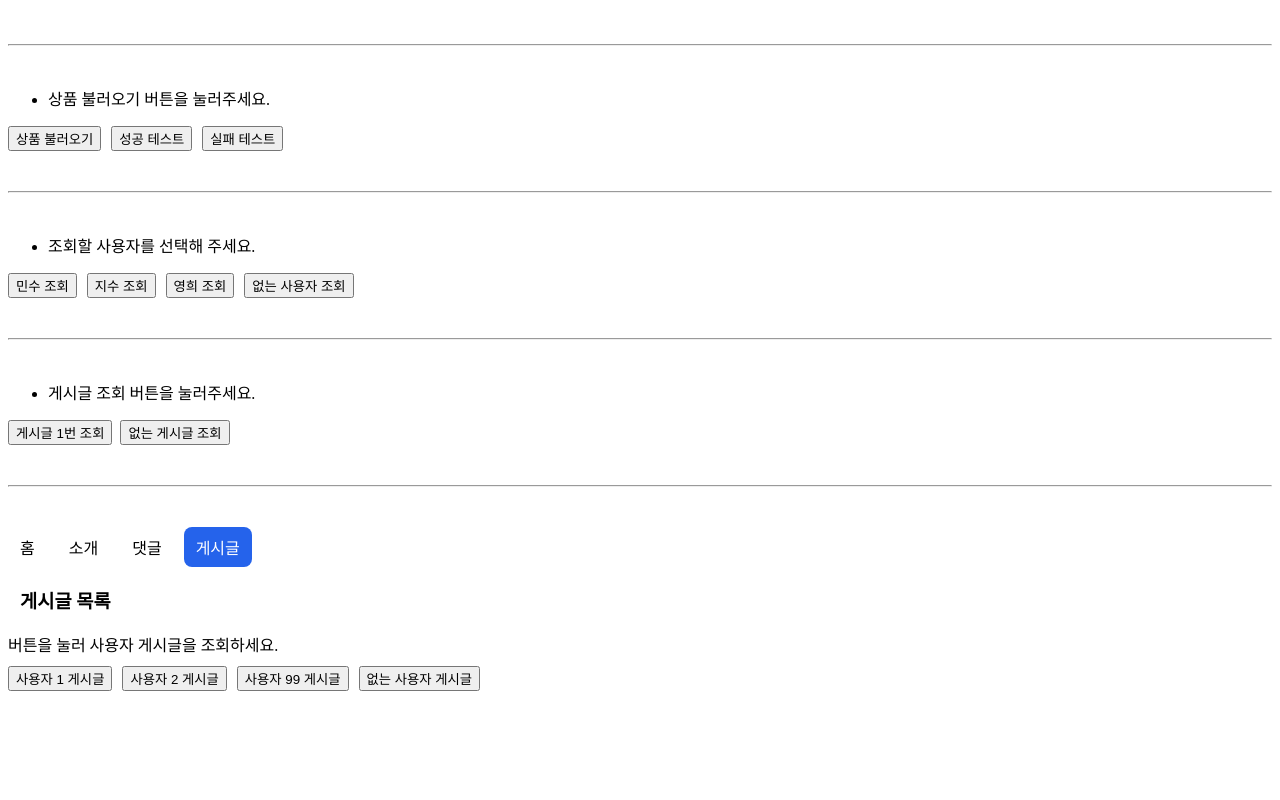
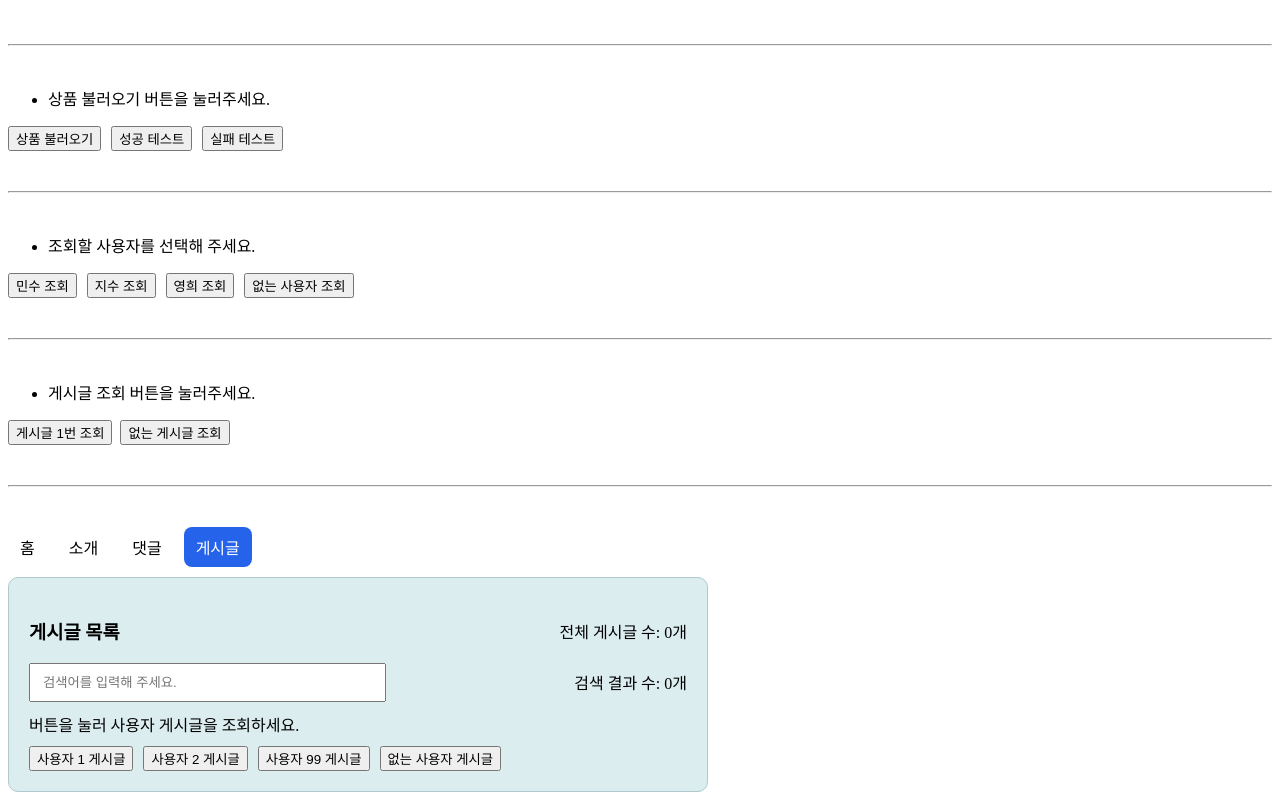
Before and after one commit to wlsdksql12/react-typescript-study, a React (Vite) app: page /posts in a window 1280 px wide. Shown: the part 1799-2599 px from the top of the page. Before the commit the page ends 2498 px from the top, so only its background shows below. Built offline with nearby package versions, Linux system fonts and the light colour scheme.

Commit message:
2026-10-29 오후 수업 및 과제

```diff
--- a/src/App.tsx
+++ b/src/App.tsx
@@ -121,6 +121,7 @@ function App() {
   const [autoApply, setAutoApply] = useState(true);
   const [memoList, setMemoList] = useState<MemoRecord[]>([]);
   const [postList, setPostList] = useState<PostList[] | null>(null);
+  const [postListSearch, setPostListSearch] = useState("");
 
   const nextMemoIdRef = useRef(1);
   const onChange = (event: React.ChangeEvent<HTMLInputElement>) => {
@@ -232,6 +233,10 @@ function App() {
     );
   };
 
+  const filteredPostList = postList?.filter((prev) =>
+    prev.title.toLowerCase().includes(postListSearch.toLowerCase().trim()),
+  );
+
   return (
     <>
       <ProfilePractice
@@ -330,7 +335,13 @@ function App() {
           <Route
             path="/posts"
             element={
-              <PostListPractice postList={postList} setPostList={setPostList} />
+              <PostListPractice
+                postList={postList}
+                setPostList={setPostList}
+                postListSearch={postListSearch}
+                setPostListSearch={setPostListSearch}
+                filteredPostList={filteredPostList}
+              />
             }
           />
           <Route path="/posts/:postId" element={<PostPage />} />
--- a/src/component/PostListPractice.tsx
+++ b/src/component/PostListPractice.tsx
@@ -1,10 +1,13 @@
-import { useState } from "react";
+import { useRef, useState } from "react";
 import { Link } from "react-router";
 import type { PostList } from "./PostType";
 
 interface PostListPracticeProps {
   postList: PostList[] | null;
   setPostList: React.Dispatch<React.SetStateAction<PostList[] | null>>;
+  postListSearch: string;
+  setPostListSearch: React.Dispatch<React.SetStateAction<string>>;
+  filteredPostList: PostList[] | undefined;
 }
 
 function isPostList(data: unknown): data is PostList[] {
@@ -29,14 +32,20 @@ function PostListItem(data: unknown): data is PostList {
 export default function PostListPractice({
   postList,
   setPostList,
+  postListSearch,
+  setPostListSearch,
+  filteredPostList,
 }: PostListPracticeProps) {
   const [loading, setLoading] = useState(false);
   const [errorMessage, setErrorMessage] = useState("");
+  const inputRef = useRef<HTMLInputElement>(null);
 
   async function getPostList(id: number) {
     setPostList(null);
     setErrorMessage("");
+    setPostListSearch("");
     setLoading(true);
+    inputRef.current?.focus();
 
     try {
       const url =
@@ -67,8 +76,24 @@ export default function PostListPractice({
   }
 
   return (
-    <>
-      <h3 className="post-title">게시글 목록</h3>
+    <div className="post-container">
+      <div className="post-title-header">
+        <h3 className="post-title">게시글 목록</h3>
+        <span>전체 게시글 수: {postList === null ? 0 : postList.length}개</span>
+      </div>
+      <div className="post-input-header">
+        <input
+          value={postListSearch}
+          onChange={(e) => setPostListSearch(e.target.value)}
+          placeholder="검색어를 입력해 주세요."
+          className="post-input"
+          ref={inputRef}
+        />
+        <span>
+          검색 결과 수:{" "}
+          {filteredPostList === undefined ? 0 : filteredPostList.length}개
+        </span>
+      </div>
       <ul className="post-ul">
         {loading ? (
           <li>불러오는 중입니다.</li>
@@ -78,8 +103,10 @@ export default function PostListPractice({
           <li>버튼을 눌러 사용자 게시글을 조회하세요.</li>
         ) : postList.length === 0 ? (
           <li>등록된 게시글이 없습니다.</li>
+        ) : filteredPostList?.length === 0 ? (
+          <li>검색 결과가 없습니다.</li>
         ) : (
-          postList.map((item) => (
+          filteredPostList?.map((item) => (
             <li key={item.id} className="post-li">
               <Link className="post-link" to={`/posts/${item.id}`}>
                 {item.title}
@@ -110,6 +137,6 @@ export default function PostListPractice({
           없는 사용자 게시글
         </button>
       </div>
-    </>
+    </div>
   );
 }
--- a/src/style/style.css
+++ b/src/style/style.css
@@ -616,6 +616,28 @@
   outline-offset: 2px;
 }
 
+.post-container {
+  width: 100%;
+  max-width: 700px;
+  box-sizing: border-box;
+  border: 1px solid rgb(175, 201, 207);
+  background-color: rgb(220, 237, 240);
+  padding: 20px;
+  border-radius: 10px;
+}
+
+.post-title-header,
+.post-input-header {
+  display: flex;
+  justify-content: space-between;
+  align-items: center;
+}
+
+.post-input {
+  padding: 10px 12px;
+  width: 50%;
+}
+
 .post-link {
   display: block;
   padding: 12px 16px;
@@ -639,9 +661,9 @@
   color: #1d4ed8;
 }
 
-.post-title {
+/* .post-title {
   padding: 0px 12px;
-}
+} */
 
 .post-li {
   box-sizing: border-box;
```
Also changed, not shown: 1 other file (tests, documents, lock files or other folders).
